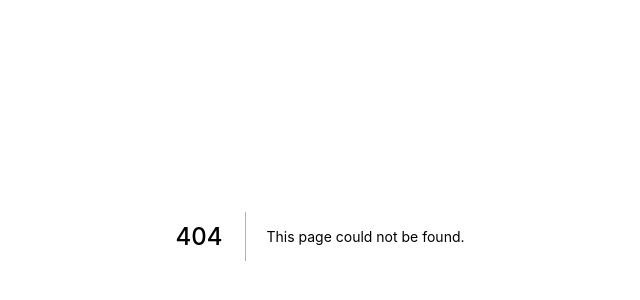
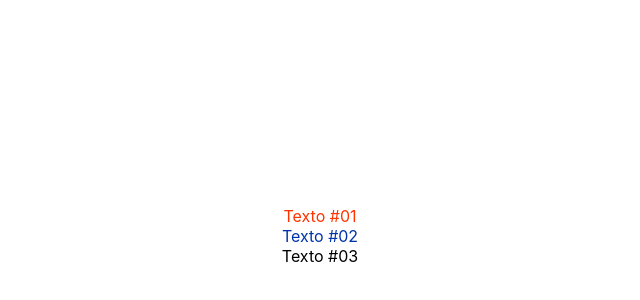
Before and after one commit to diegowinter/curso-next.js-react, a Next.js app in the folder exercicios/: page /css/integracao2 in a window 1280 px wide. Before the commit this address had no page. Shown: the part 164-464 px from the top of the page, without its empty margins (320-960 px from the left). Built offline with nearby package versions, Linux system fonts and the light colour scheme.

Commit message:
integração com CSS #02

```diff
--- /dev/null
+++ b/exercicios/pages/css/integracao2.jsx
@@ -0,0 +1,11 @@
+import styles from './integracao2.module.css'
+
+export default function integracao2() {
+    return (
+        <div id={styles.integracao2}>
+            <div className={styles.vermelha}>Texto #01</div>
+            <div className={styles.azul}>Texto #02</div>
+            <div className={styles.branca}>Texto #03</div>
+        </div>
+    )
+}
--- /dev/null
+++ b/exercicios/pages/css/integracao2.module.css
@@ -0,0 +1,20 @@
+#integracao2 {
+    height: 100vh;
+    display: flex;
+    justify-content: center;
+    align-items: center;
+    flex-direction: column;
+}
+
+.vermelha {
+    color: #f30;
+}
+
+.azul {
+    color: #03a;
+}
+
+.branco {
+    background-color: #444;
+    color: #fff;
+}
```
